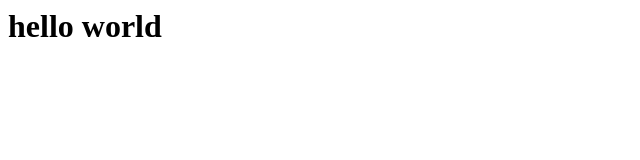
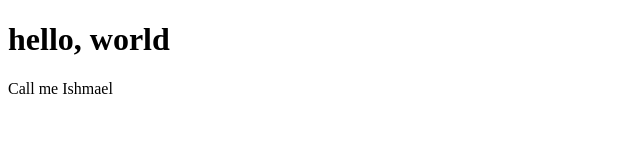
Before and after one commit to hese606/website, a plain HTML site: page index.html in a window 1280 px wide. Shown: the whole page, without its empty margins (0-640 px from the left). Drawn offline with Linux system fonts and the light colour scheme.

Commit message:
Add some HTML structure

```diff
--- a/index.html
+++ b/index.html
@@ -1 +1,10 @@
-<h1>hello world</h1>
+<!DOCTYPE html>
+<html>
+  <head>
+    <title>~/repos/website</title>
+  </head>
+  <body>
+    <h1>hello, world</h1>
+    <p>Call me Ishmael</p>
+  </body>
+</html>
```
